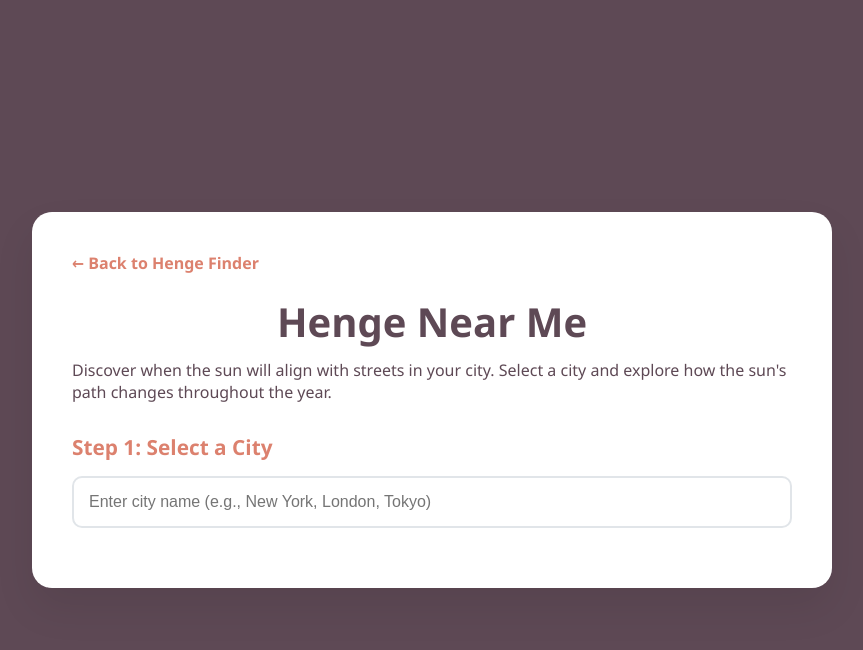
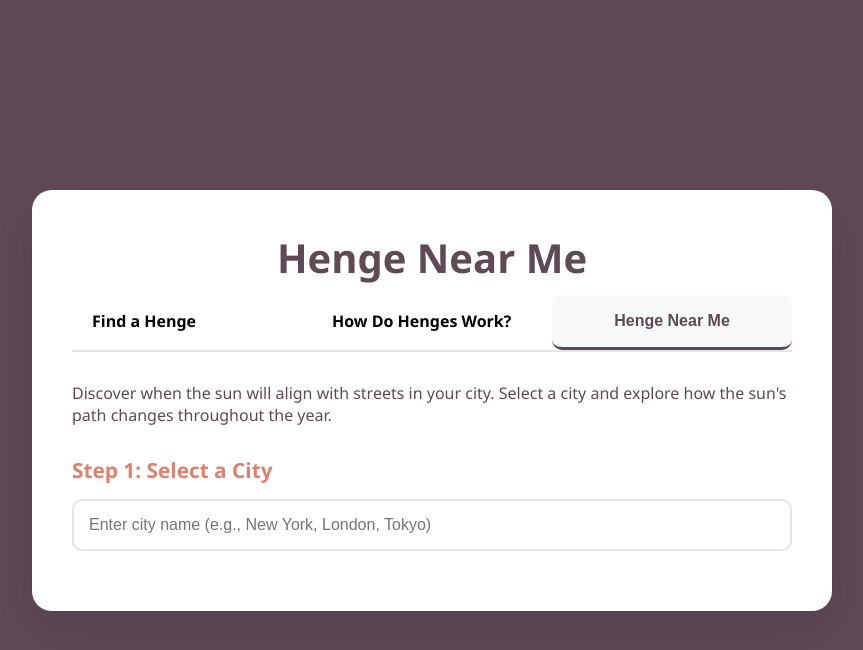
Before and after one commit to vritvo/henge_finder, a Flask app: page /henge_near_me in a window 1280 px wide. Shown: the top 650 px of the page, without its empty margins (208-1071 px from the left). Run offline with Flask 3, Linux system fonts and the light colour scheme; some libraries are stand-ins or nearby versions.

Commit message:
Fixed navigation look

```diff
--- a/templates/henge_near_me.html
+++ b/templates/henge_near_me.html
@@ -12,9 +12,14 @@
 </head>
 <body>
     <div class="container">
-        <a href="/" class="back-link">← Back to Henge Finder</a>
+        <h1>Henge Near Me</h1>
 
-        <h1>Henge Near Me</h1>
+        <!-- Tab Navigation -->
+        <div class="tab-navigation">
+            <a href="/" class="tab-button" style="text-decoration: none; color: inherit;">Find a Henge</a>
+            <a href="/#learn" class="tab-button" style="text-decoration: none; color: inherit;">How Do Henges Work?</a>
+            <button class="tab-button active">Henge Near Me</button>
+        </div>
         <p style="color: #5E4955; margin-bottom: 30px;">
             Discover when the sun will align with streets in your city. Select a city and explore how the sun's path changes throughout the year.
         </p>
```
